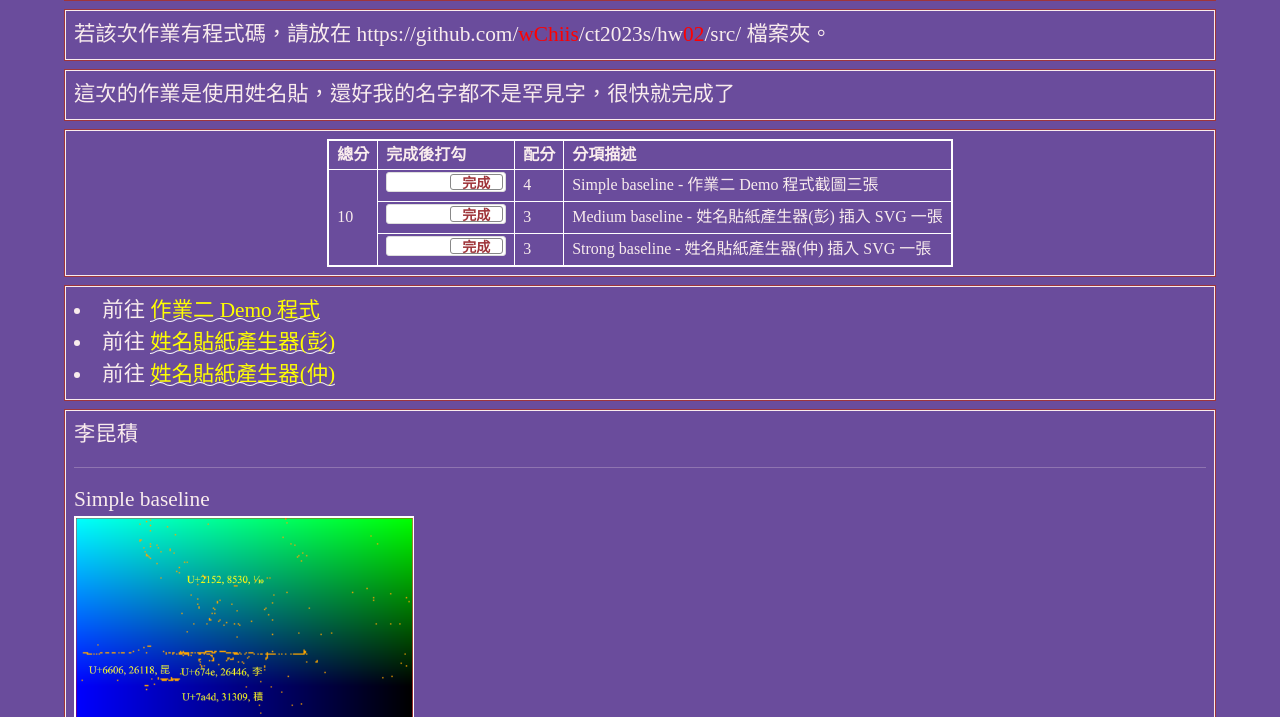
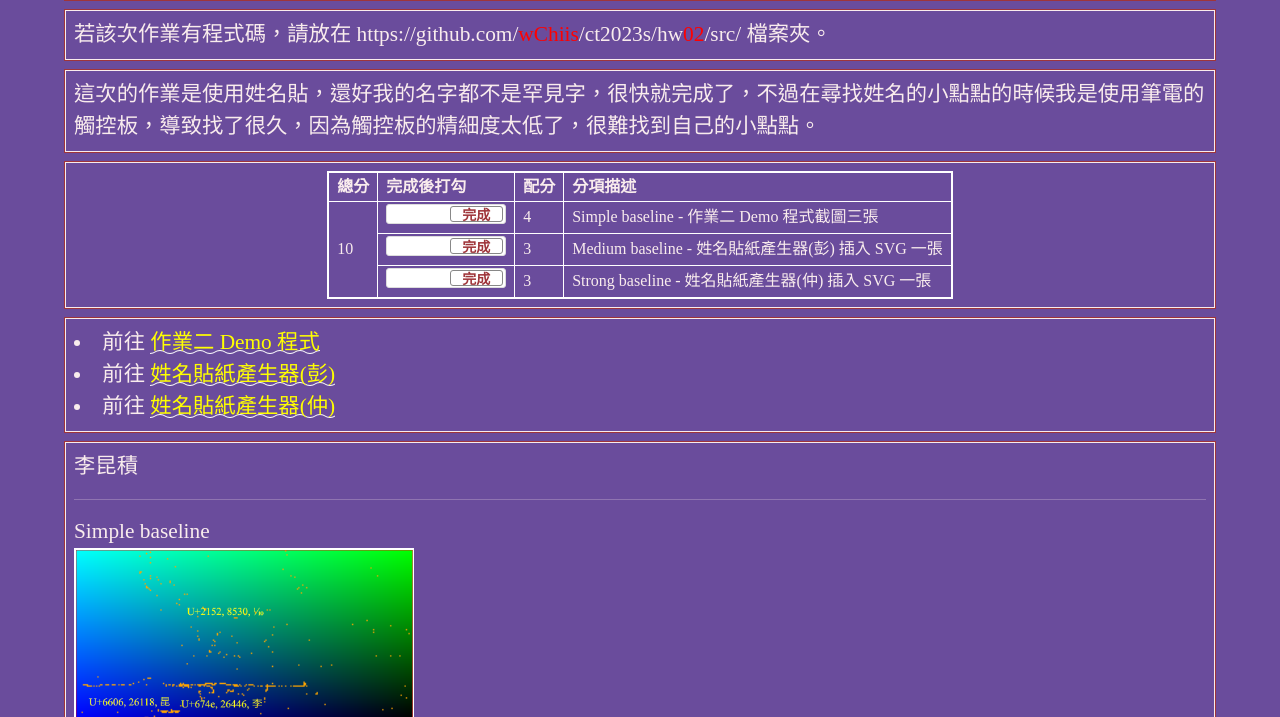
Before and after one commit to CHENJUNGTING/ct2023s-1, a plain HTML site: page hw02/index.html in a window 1280 px wide. Shown: the part 83-800 px from the top of the page. Drawn offline with nearby package versions, Linux system fonts and the light colour scheme.

Commit message:
Update index.html

```diff
--- a/hw02/index.html
+++ b/hw02/index.html
@@ -185,7 +185,7 @@
   <!-- ------------------------------------------------>
   <div class="row hw12">
     <div class="col-md-12 twenty">
-      這次的作業是使用姓名貼，還好我的名字都不是罕見字，很快就完成了
+      這次的作業是使用姓名貼，還好我的名字都不是罕見字，很快就完成了，不過在尋找姓名的小點點的時候我是使用筆電的觸控板，導致找了很久，因為觸控板的精細度太低了，很難找到自己的小點點。
     </div>
   </div>
 
```
